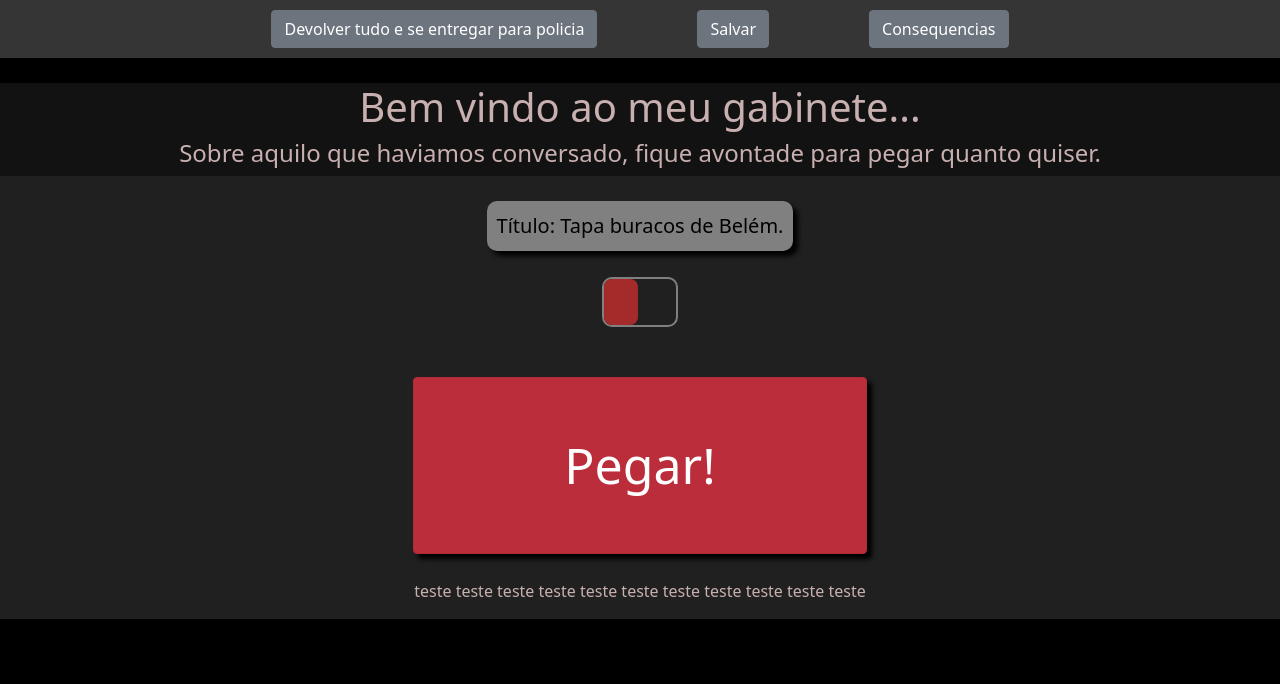
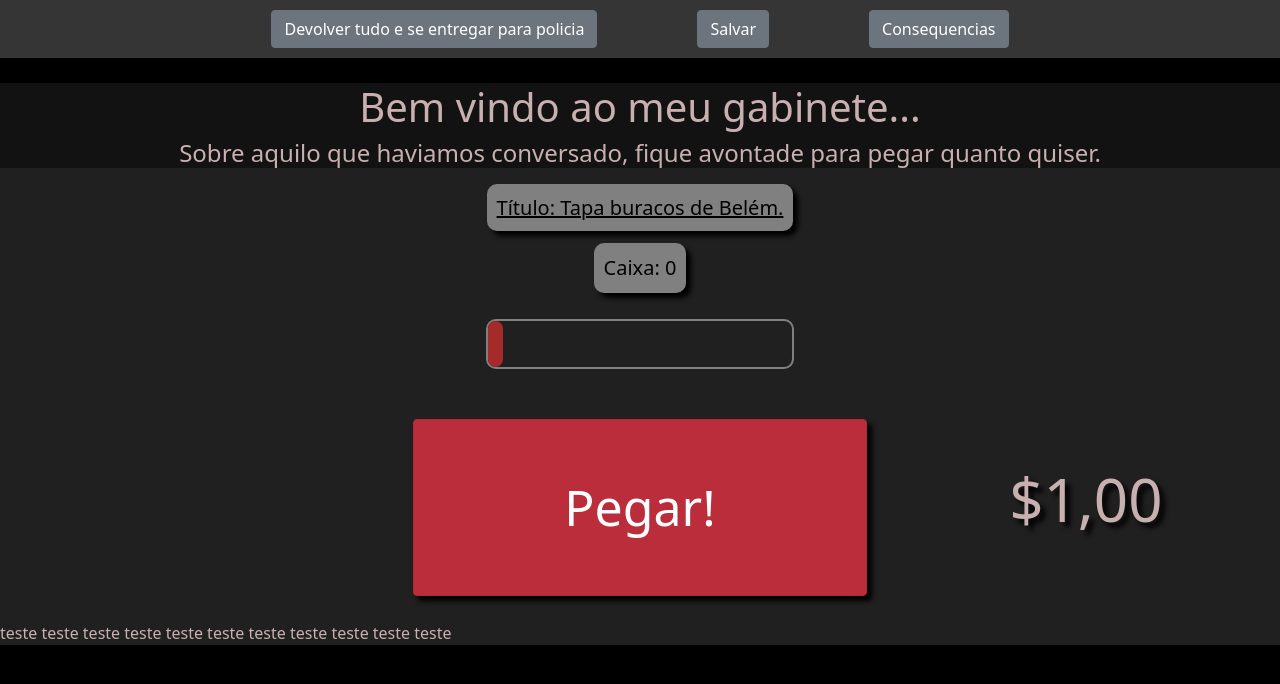
Before and after one commit to EderBorella/corruption-clicker, a plain HTML site: page index.html in a window 1280 px wide. Both pictures are taken after a click on the button "Pegar!". Drawn offline with nearby package versions, Linux system fonts and the light colour scheme.

Commit message:
Day 2, script added, main functions done.

```diff
--- a/index.html
+++ b/index.html
@@ -10,6 +10,7 @@
     integrity="sha384-1BmE4kWBq78iYhFldvKuhfTAU6auU8tT94WrHftjDbrCEXSU1oBoqyl2QvZ6jIW3" crossorigin="anonymous">
   <title>Corruption Clicker</title>
 </head>
+
 <body>
   <header>
     <nav>
@@ -23,16 +24,26 @@
       <h1>Bem vindo ao meu gabinete...</h1>
       <h4>Sobre aquilo que haviamos conversado, fique avontade para pegar quanto quiser.</h4>
     </div>
-  <div id="level">
-    <p>Título: Tapa buracos de Belém.</p>
-    <!-- https://g1.globo.com/pa/para/noticia/2021/02/01/operacao-investiga-fraudes-e-desvios-de-verbas-publicas-do-programa-asfalto-na-cidade-no-pa.ghtml -->
+    <div id="levelConteiner">
+      <div id="titulo">
+        <a href="https://g1.globo.com/pa/para/noticia/2021/02/01/operacao-investiga-fraudes-e-desvios-de-verbas-publicas-do-programa-asfalto-na-cidade-no-pa.ghtml" target="blank">Título: Tapa buracos de Belém.</a>
+      </div>
+      <p id="level">Caixa: 0</p>
       <div id="exp-holder">
         <div id="exp"></div>
       </div>
     </div>
+    <div id="numbers">
+      <div id="numbers-left">
+      </div>
       <button class="btn btn-danger" id="clicker">Pegar!</button>
+      <div id="numbers-right">
+        <p id="money">$0,00</p>
+      </div>
+    </div>
     <p id="output"> teste teste teste teste teste teste teste teste teste teste teste</p>
   </main>
+  <script src="script.js"></script>
 </body>
 
 </html>
--- a/script.js
+++ b/script.js
@@ -0,0 +1,36 @@
+const clickerInput = document.getElementById('clicker');
+const clickerCounter = document.getElementById('money');
+const expBar = document.getElementById('exp');
+const levelOutput = document.getElementById('level');
+const title = document.getElementById('titulo');
+
+let counter = 0;
+let expProgress = 0;
+let level = 0;
+
+const levelUp = () =>{
+  expProgress += 5;
+  expBar.style.width = `${expProgress}%`
+  if(expProgress >= 100){
+    expProgress = 0;
+    level += 1;
+  }
+  levelOutput.innerText = `Caixa: ${level}`
+}
+const clickerCount = () => {
+  counter += 1;
+  clickerCounter.innerText = `$${counter},00`;
+}
+const progression = () => {
+  if(level >= 5){
+    title.innerHTML = `<a href="https://agenciabrasil.ebc.com.br/geral/noticia/2022-04/pf-faz-operacao-contra-fraude-em-licitacoes-no-governo-de-rondonia" target="blank">Titulo: O licitador de Rondonia.</a>`;
+  }
+}
+  const clicker = () => {
+    levelUp()
+    clickerCount()
+    progression()
+    console.log(counter, expProgress, level)
+  }
+
+clickerInput.addEventListener('click', clicker);
--- a/style.css
+++ b/style.css
@@ -14,9 +14,6 @@ nav button{
 }
 main{
   margin: 25px 0;
-  display: flex;
-  flex-flow: column;
-  align-items: center;
   background-color: rgb(32, 32, 32);
 }
 main h1{
@@ -30,19 +27,54 @@ main h4{
   background-color: rgb(19, 18, 18);
   width: 100%;
 }
-#level{
+#levelConteiner{
   margin: 25px;
   display: flex;
   flex-flow: column;
   align-items: center;
 }
-#level p{
+#levelConteiner p{
   font-size: 20px;
   color: black;
   background-color: grey;
   padding: 10px;
   border-radius: 10px;
   box-shadow: 5px 5px 5px black;
+}
+#levelConteiner a {
+  font-size: 20px;
+  color: black;
+  background-color: grey;
+  padding: 10px;
+  border-radius: 10px;
+  box-shadow: 5px 5px 5px black;
+}
+#levelConteiner a:hover {
+  background-color: rgb(204, 42, 42);
+  color: white;
+}
+#titulo{
+  margin-bottom: 20px;
+}
+#numbers{
+  display: flex;
+  flex-flow: row;
+  justify-content: space-around;
+  align-items: center;
+}
+#numbers-left{
+  display: flex;
+  flex-flow: row wrap;
+  justify-items: center;
+  width: 33%;
+}
+#numbers-right{
+  width: 33%;
+}
+#numbers-right p{
+  text-align: center;
+  font-size: 60px;
+  text-shadow: 5px 5px 5px black;
 }
 #exp-holder{
   margin-top: 10px;
@@ -53,7 +85,7 @@ main h4{
 }
 #exp{
   height: 46px;
-  width: 47%;
+  width: 0%;
   max-width: 100%;
   background-color: brown;
   border-radius: 8px;
```
Lines whose indentation alone changed are shown as unchanged.
